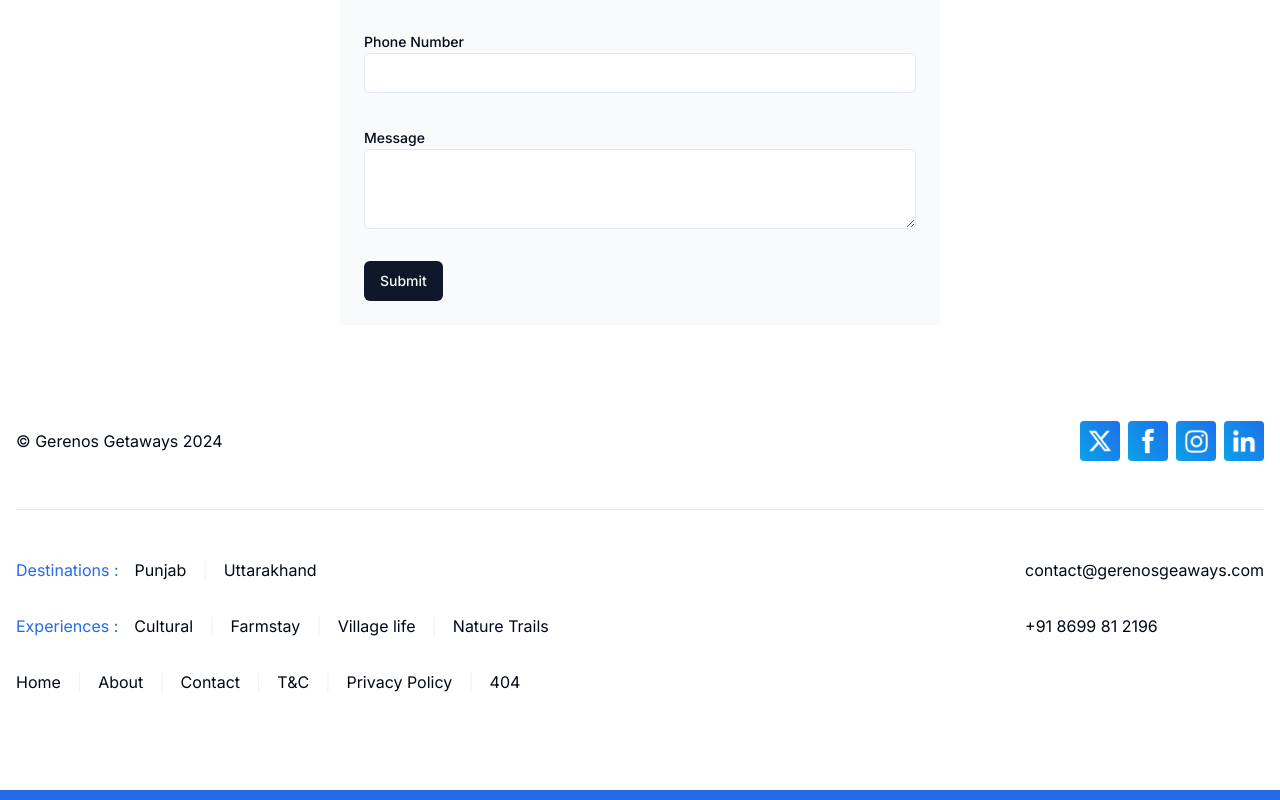
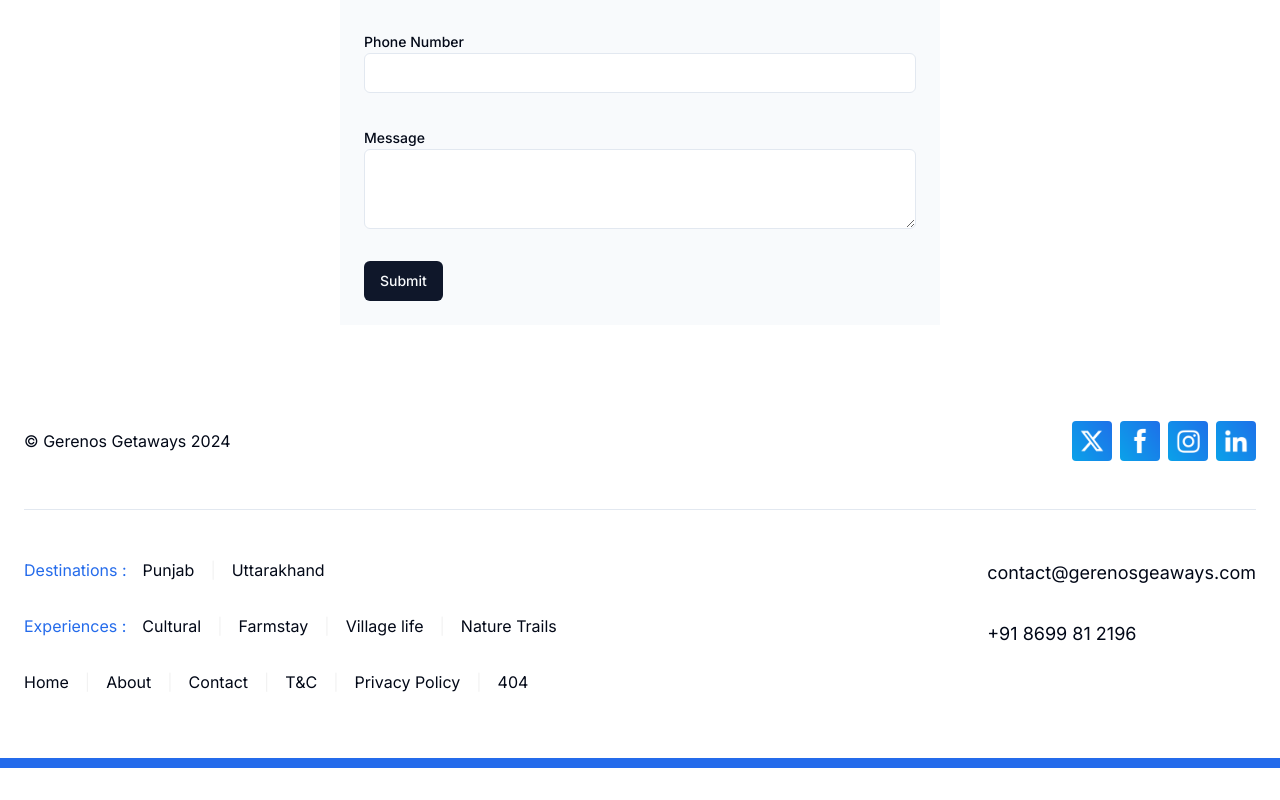
Before and after one commit to TheHypedge/geranos, a Next.js app: page /contact in a window 1280 px wide. Shown: the part 651-1451 px from the top of the page. After the commit the page ends 1419 px from the top, so only its background shows below. Built offline with nearby package versions, Linux system fonts and the light colour scheme.

Commit message:
Home page final
This is a stable version with the home page. and headless working properly. hosted on vercel.

```diff
--- a/src/components/custom/Content/DestinationsCards/DestinationsCards.tsx
+++ b/src/components/custom/Content/DestinationsCards/DestinationsCards.tsx
@@ -5,7 +5,7 @@ import DestinationSlider from './DestinationSlider'
 
 const DestinationsCards = (props:any) => {
   return (
-    <div className="max-w-[1560px] px-[80px] flex m-auto w-full">
+    <div className="max-w-[1540px] px-[48px] flex m-auto w-full">
         <div className="flex gap-4 flex-col justify-between w-full xl:flex-row p-4">
             <div className="w-full flex flex-col align-middle justify-center gap-8">
 
--- a/src/components/custom/Footer/Footer.tsx
+++ b/src/components/custom/Footer/Footer.tsx
@@ -9,9 +9,9 @@ import ExperiencesMenu from './ExperiencesMenu'
 const Footer = () => {
   return (
     <>
-    <div className="border-b-[10px] border-[#246BEB] w-full bg-white  min-h-[90px] flex flex-col justify-around px-4 py-8 pt-12 pb-12">
+    <div className="border-b-[10px]  border-[#246BEB] w-full  min-h-[90px] flex flex-col justify-around px-6 py-8 pt-12 pb-4">
         <div className="flex flex-row justify-between mb-12">
-            <p className="text-md mt-2">© Gerenos Getaways 2024</p>
+            <p className="text-md mt-2 ">© Gerenos Getaways 2024</p>
             <p className="flex gap-2">
               <Link href="https://x.com">
                 <Image src="/global/social/x.png" className="rounded" alt="Social" width="40" height="40"/>
@@ -38,12 +38,16 @@ const Footer = () => {
           <ExperiencesMenu/>
           <GeneralMenu/>
         </div>
-        <div className="flex flex-col gap-8  ">
-          <div>
-          contact@gerenosgeaways.com
+        <div className="flex text-lg flex-col gap-8  ">
+          <div className="leading-relaxed">
+            <Link href="mailto:contact@gerenosgeaways.com">
+            contact@gerenosgeaways.com
+            </Link>
           </div>
-          <div>
+          <div className="leading-relaxed">
+          <Link href="mailto:contact@gerenosgeaways.com">
           +91 8699 81 2196
+          </Link>
           </div>
 
         </div>
--- a/src/components/custom/Testimonials/Testimonials.tsx
+++ b/src/components/custom/Testimonials/Testimonials.tsx
@@ -18,7 +18,7 @@ export default async function CarouselDemo() {
 
   return (
 
-    <div className="max-w-[1500px] px-[64px] flex m-auto w-full">
+    <div className="max-w-[1540px] px-[64px] flex m-auto w-full">
 
     <Carousel
 
```
